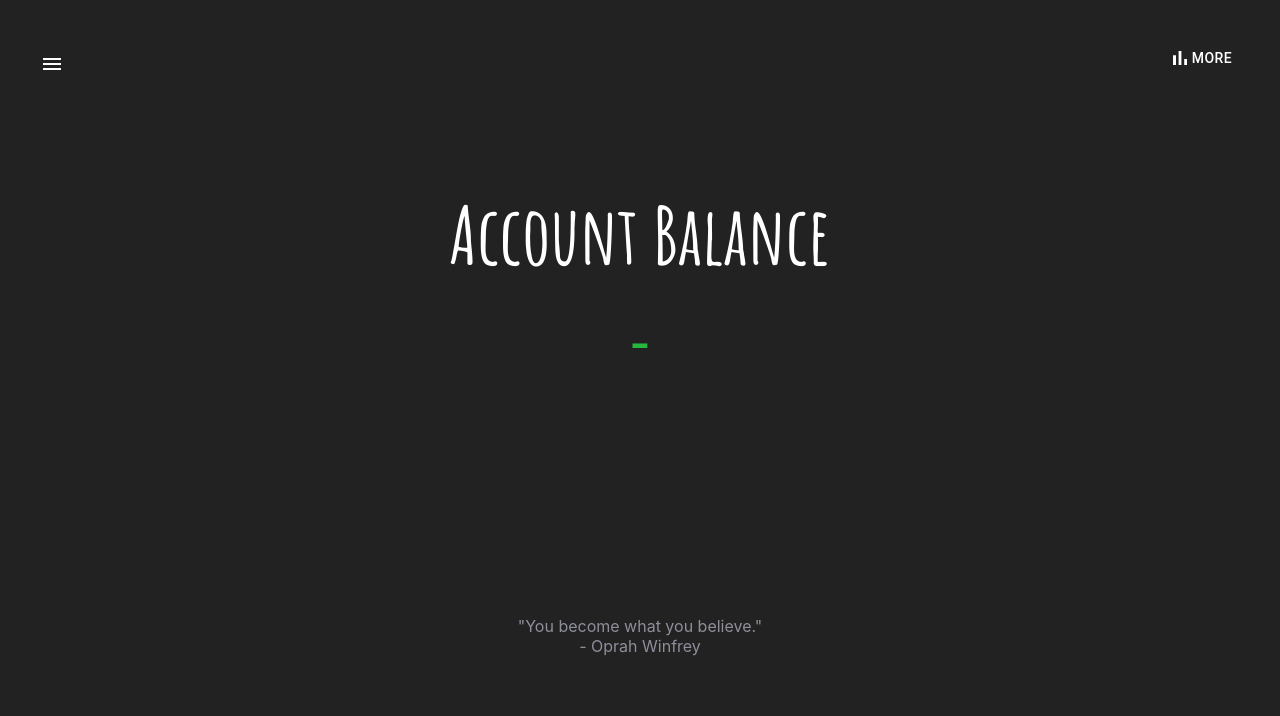
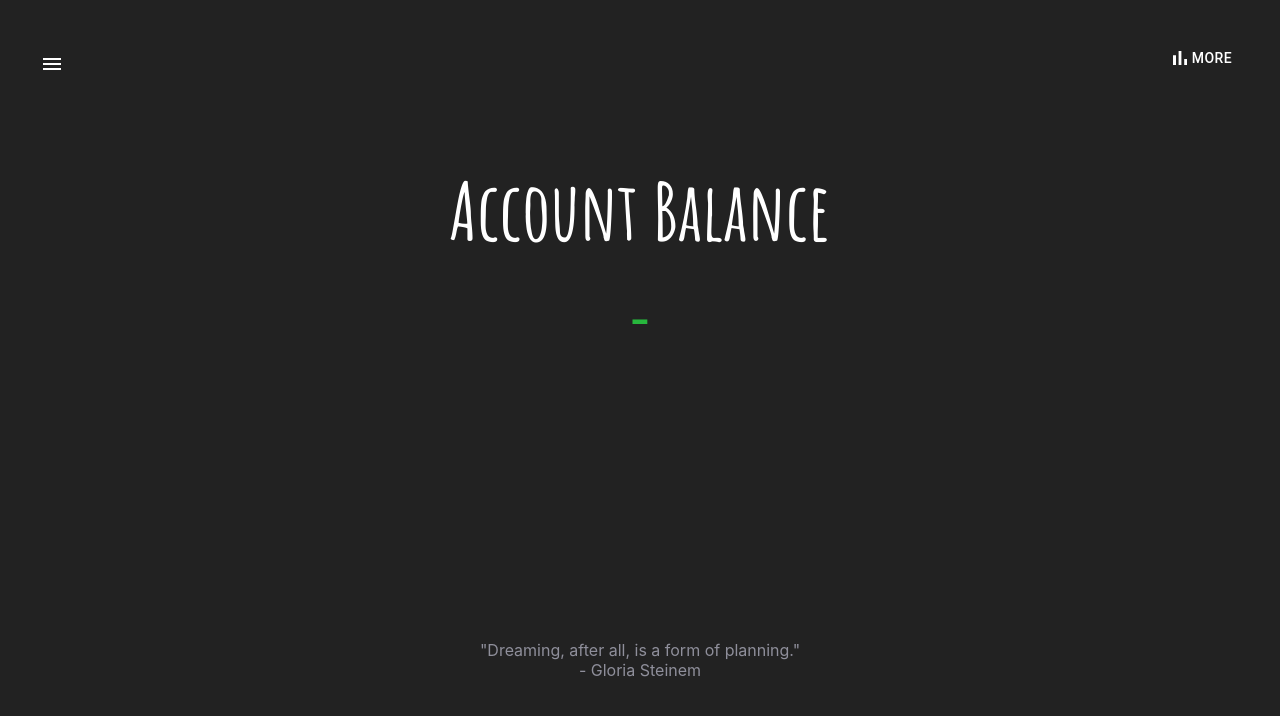
Before and after one commit to maxjaen/react-household-finances, a React (Create React App) app: page / in a window 1280 px wide. Shown: the top 716 px of the page. Built offline with nearby package versions, Linux system fonts and the light colour scheme.

Commit message:
fix viewport and quotes bugs

```diff
--- a/src/components/home/home.js
+++ b/src/components/home/home.js
@@ -1,11 +1,11 @@
 import React from 'react';
-// ???
+// CLASS NAME CONDITIONS
+// https://www.npmjs.com/package/clsx
 import clsx from 'clsx';
 // MATERIAL ELEMENTS
 import Button from '@material-ui/core/Button';
 import Menu from '@material-ui/core/Menu';
 import MenuItem from '@material-ui/core/MenuItem';
-import { makeStyles, useTheme } from '@material-ui/core/styles';
 import Drawer from '@material-ui/core/Drawer';
 import List from '@material-ui/core/List';
 import Divider from '@material-ui/core/Divider';
@@ -13,6 +13,7 @@ import IconButton from '@material-ui/core/IconButton';
 import ListItem from '@material-ui/core/ListItem';
 import ListItemIcon from '@material-ui/core/ListItemIcon';
 import ListItemText from '@material-ui/core/ListItemText';
+import { makeStyles, useTheme } from '@material-ui/core/styles';
 // Material UI Icons
 import BarChartIcon from '@material-ui/icons/BarChart';
 import MenuIcon from '@material-ui/icons/Menu';
--- a/src/components/home/motivational-quote/motivational-quote.js
+++ b/src/components/home/motivational-quote/motivational-quote.js
@@ -6,20 +6,24 @@ const generateRandomNumber = (min, max) => {
   return Math.floor(Math.random() * (max - min + 1) + min);
 };
 
+const loadQuote = () => {
+  const randomNumber = generateRandomNumber(0, quotes.length - 1);
+  return quotes[randomNumber];
+};
+
 function MotivationalQuote() {
-  const randomNumber = generateRandomNumber(0, quotes.length - 1);
-  const randomQuote = quotes[randomNumber];
+  const [randomQuote, setRandomQuote] = React.useState(null);
 
-  const random = () => {
-    return (
-      <div className="motivation">
-        <div className="quote">{`"${randomQuote.quote}"`}</div>
-        <div className="author">{`- ${randomQuote.author}`}</div>
-      </div>
-    );
-  };
+  React.useEffect(() => {
+    setRandomQuote(loadQuote());
+  }, []);
 
-  return random();
+  return (
+    <div className="motivation">
+      <div className="quote">{`"${randomQuote?.quote}"`}</div>
+      <div className="author">{`- ${randomQuote?.author}`}</div>
+    </div>
+  );
 }
 
 export default MotivationalQuote;
--- a/src/styles/home/home.css
+++ b/src/styles/home/home.css
@@ -8,23 +8,22 @@
 
 .home {
   height: inherit;
-  padding: 40px;
-  box-sizing: border-box;
 }
 
 .home > .block-top {
-  height: 20%;
+  height: 20vh;
   min-height: 100px;
+  box-sizing: border-box;
+  padding: 40px;
 }
 
 .home > .block-center {
-  height: 60%;
-  min-height: 330px;
+  height: 60vh;
+  min-height: 250px;
 }
 
 .home > .block-bottom {
-  height: 20%;
-  min-height: 120px;
+  height: 20vh;
   min-height: 100px;
 }
 
```
